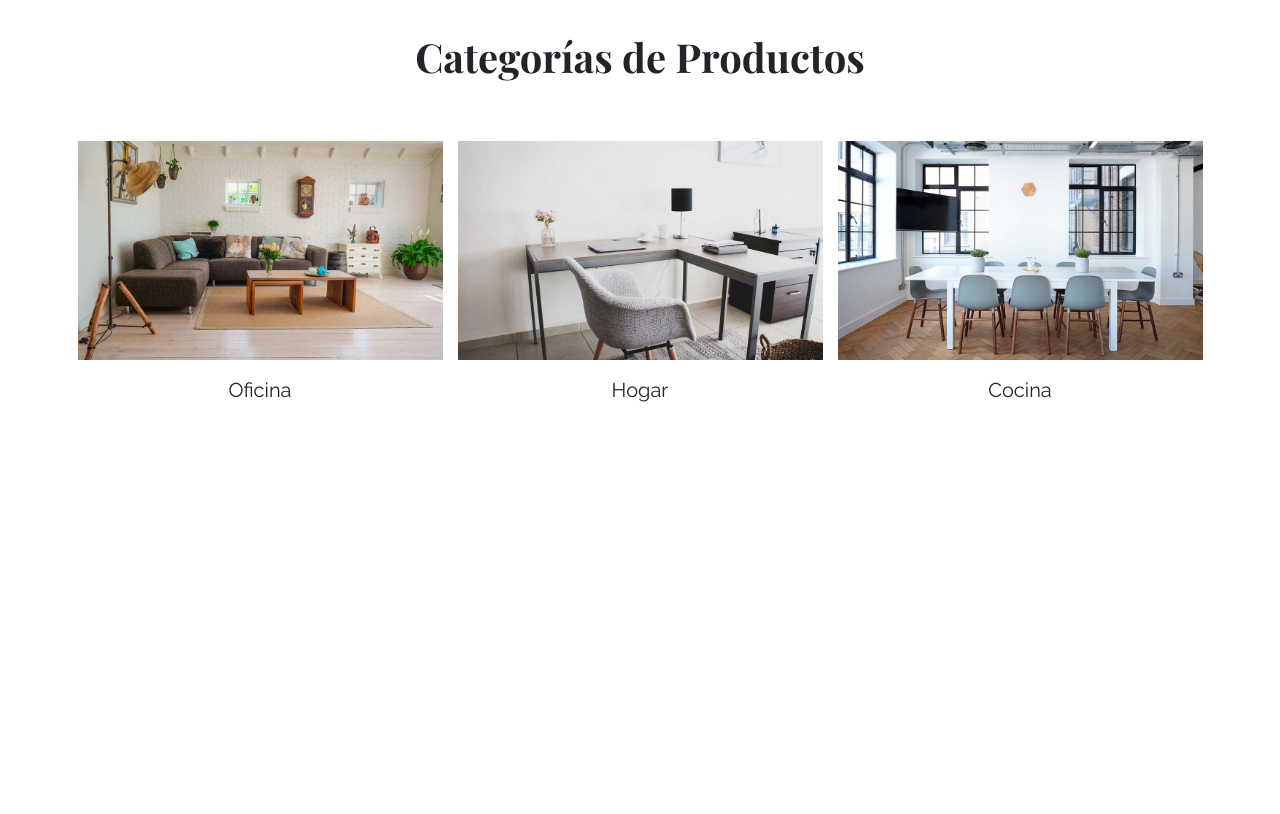
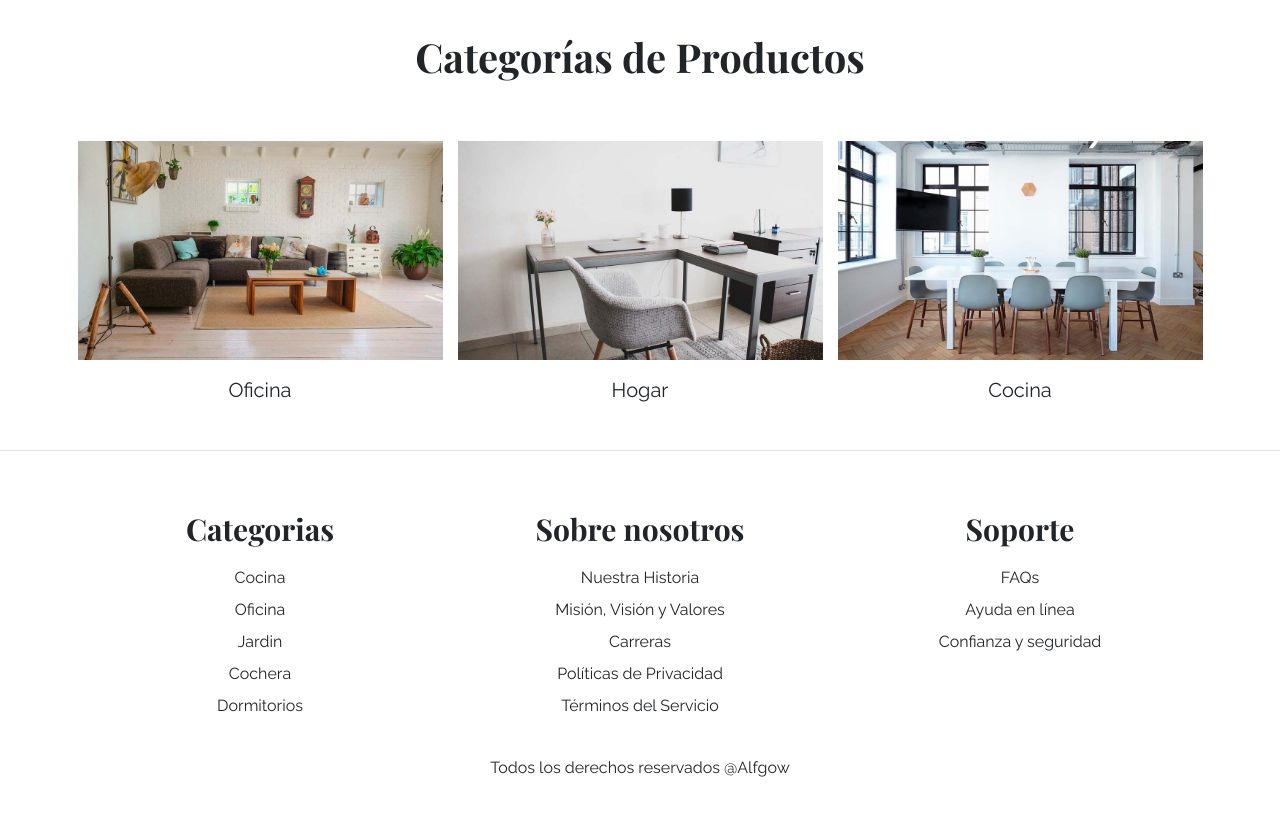
Before and after one commit to alfgow/muebles-online, a plain HTML site: page index.html in a window 1280 px wide. Shown: the part 2921-3735 px from the top of the page. Before the commit the page ends 3341 px from the top, so only its background shows below. Drawn offline with nearby package versions, Linux system fonts and the light colour scheme.

Commit message:
Agregamos Footer

```diff
--- a/index.html
+++ b/index.html
@@ -197,6 +197,52 @@
 
     </section>
 
+    <footer class="pt-5 my-5 border-top">
+        <div class="container-xl mt-5">
+            <div class="row">
+
+                <div class="col-md-4 text-center">
+                    <h3 class="mb-4">Categorias</h3>
+                    <nav class="d-flex flex-column">
+                        <a class="text-dark text-decoration-none" href="#">Cocina</a>
+                        <a class="text-dark text-decoration-none" href="#">Oficina</a>
+                        <a class="text-dark text-decoration-none" href="#">Jardin</a>
+                        <a class="text-dark text-decoration-none" href="#">Cochera</a>
+                        <a class="text-dark text-decoration-none" href="#">Dormitorios</a>
+                    </nav>
+                </div>
+
+                <div class="col-md-4 text-center">
+                    <h3 class="mb-4">Sobre nosotros</h3>
+                    <nav class="d-flex flex-column">
+                        <a class="text-dark text-decoration-none" href="#">Nuestra Historia</a>
+                        <a class="text-dark text-decoration-none" href="#">Misión, Visión y Valores</a>
+                        <a class="text-dark text-decoration-none" href="#">Carreras</a>
+                        <a class="text-dark text-decoration-none" href="#">Políticas de Privacidad</a>
+                        <a class="text-dark text-decoration-none" href="#">Términos del Servicio</a>
+                    </nav>
+                </div>
+
+                <div class="col-md-4 text-center">
+                    <h3 class="mb-4">Soporte</h3>
+                    <nav class="d-flex flex-column">
+                        <a class="text-dark text-decoration-none" href="#">FAQs</a>
+                        <a class="text-dark text-decoration-none" href="#">Ayuda en línea</a>
+                        <a class="text-dark text-decoration-none" href="#">Confianza y seguridad</a>
+                    </nav>
+                </div>
+
+            </div>
+
+            <div class="row mt-5">
+                <div class="text-center">
+                    Todos los derechos reservados @Alfgow
+                </div>
+            </div>
+
+        </div>
+    </footer>
+
     <script src="./js/bootstrap.bundle.min.js"></script>
 </body>
 
```
